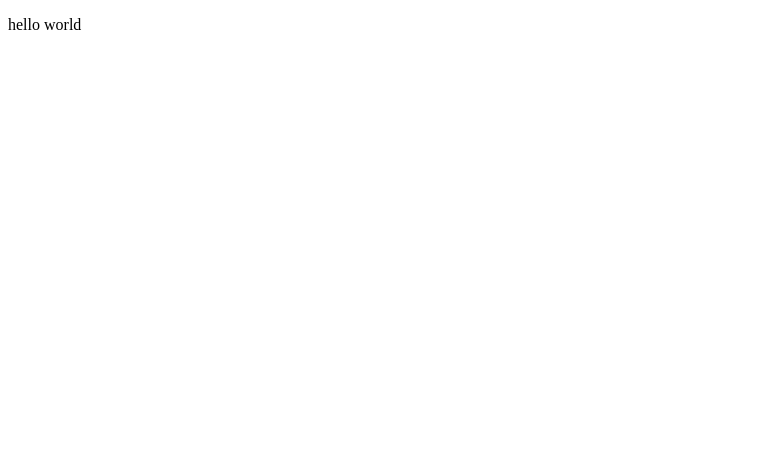
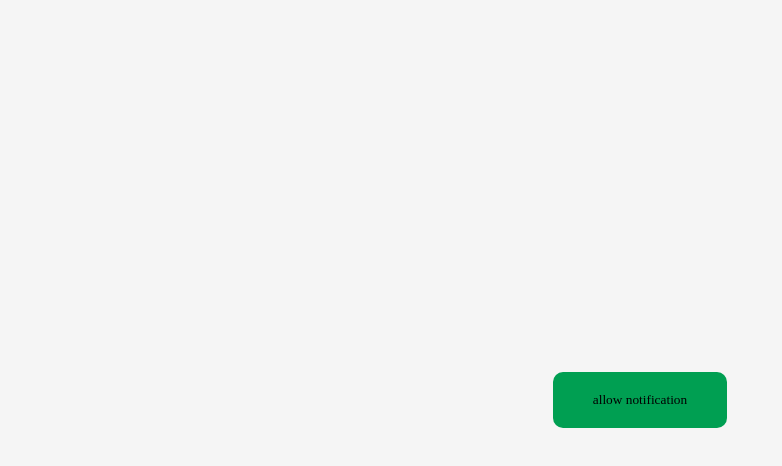
Before and after one commit to mohammad-reza-tajik/js-playground, a website: page index.html in a window 1280 px wide. Shown: the whole page, without its empty margins (0-782 px from the left). Drawn offline with Linux system fonts and the light colour scheme.

Commit message:
add notification btn and basic styles

```diff
--- a/css/index.css
+++ b/css/index.css
@@ -0,0 +1,39 @@
+:root {
+    --color-primary : #009f52;
+    --color-primary-foreground: #000 ;
+}
+
+* {
+    box-sizing: border-box;
+    margin: 0;
+    padding: 0;
+    font-family: inherit;
+}
+
+html {
+    font-size: 62.5%;
+}
+
+body {
+    display: flex;
+    flex-direction: column;
+    width: 100dvw;
+    height: 100dvh;
+    background-color: #f5f5f5;
+    overflow: hidden;
+    justify-content: center;
+    align-items: center;
+}
+
+.btn {
+    display: flex;
+    justify-content: center;
+    align-items: center;
+    gap: 2rem;
+    background-color: var(--color-primary);
+    color: var(--color-primary-foreground);
+    border: none;
+    padding: 2rem 4rem;
+    border-radius: 1rem;
+    cursor: pointer;
+}
--- a/index.html
+++ b/index.html
@@ -8,7 +8,10 @@
     <title>js-playground</title>
 </head>
 <body>
-<p>hello world</p>
+
+<button class="btn" id="notification-btn">
+    allow notification
+</button>
 
 <script src="./js/index.js"></script>
 </body>
--- a/js/index.js
+++ b/js/index.js
@@ -0,0 +1,8 @@
+const notificationBtn = document.querySelector('#notification-btn');
+
+notificationBtn.addEventListener("click",async ()=>{
+    const permission = await Notification.requestPermission();
+    if(permission === "granted"){
+        new Notification("Hello World");
+    }
+})
```
